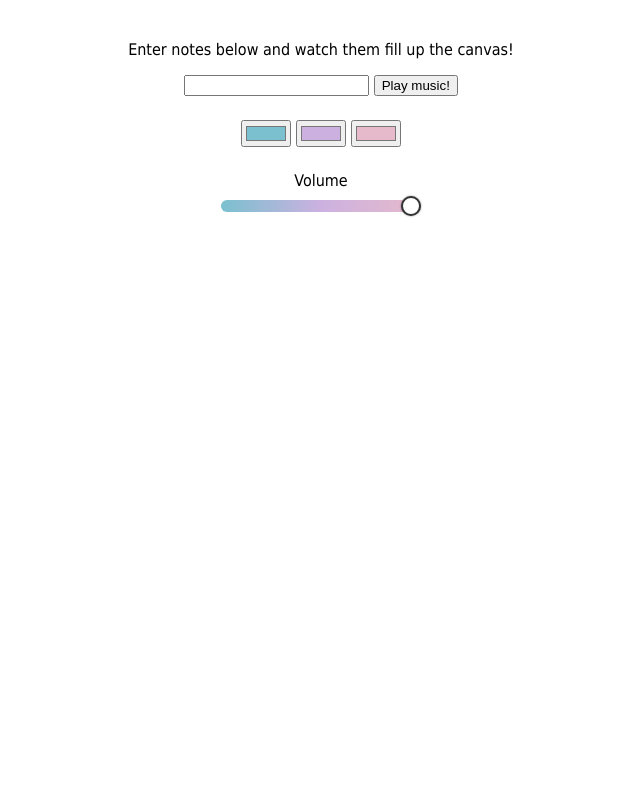
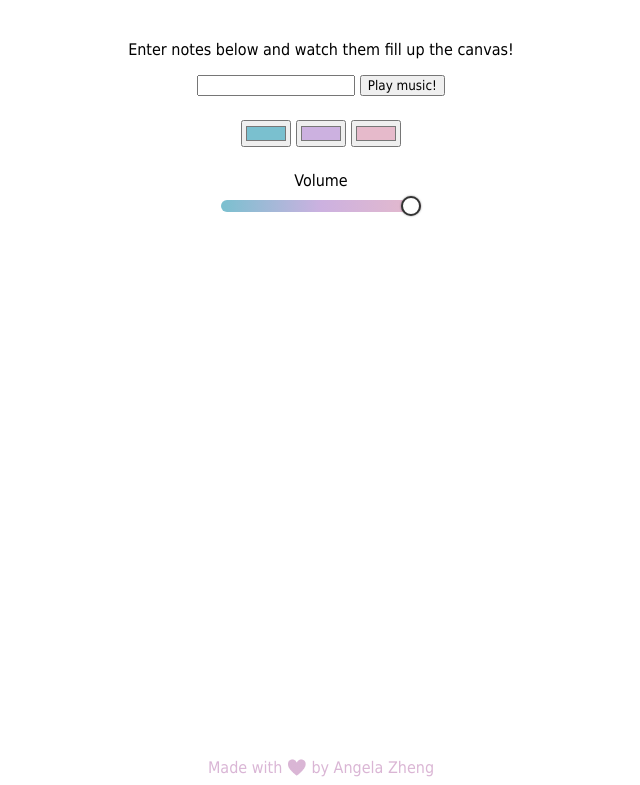
Before and after one commit to angelazheng96/sound-waves, a website: page index.html in a window 1280 px wide. Shown: the part 120-905 px from the top of the page, without its empty margins (319-959 px from the left). Drawn offline with Linux system fonts and the light colour scheme.

Commit message:
Add footer

```diff
--- a/index.html
+++ b/index.html
@@ -29,4 +29,9 @@
   <script src="main.js"></script>
 </body>
 
+<footer class="animated-gradient-text">
+  <span>Made with 💜 by </span>
+  <a href="https://github.com/angelazheng96">Angela Zheng</a>
+</footer>
+
 </html>
--- a/main.js
+++ b/main.js
@@ -96,6 +96,8 @@ function handle() {
     notesList.push(noteNames.get(userInput.charAt(i)));
   }
 
+  console.log(notesList);
+
   let j = 0;
   repeat = setInterval(() => {
     if (j < notesList.length) {
--- a/style.css
+++ b/style.css
@@ -16,6 +16,14 @@ h1 {
 
 #instructions {
   margin: 1em;
+}
+
+input {
+  font-family: Tahoma, Helvetica, sans-serif;
+}
+
+button {
+  font-family: Tahoma, Helvetica, sans-serif;
 }
 
 #colour {
```
